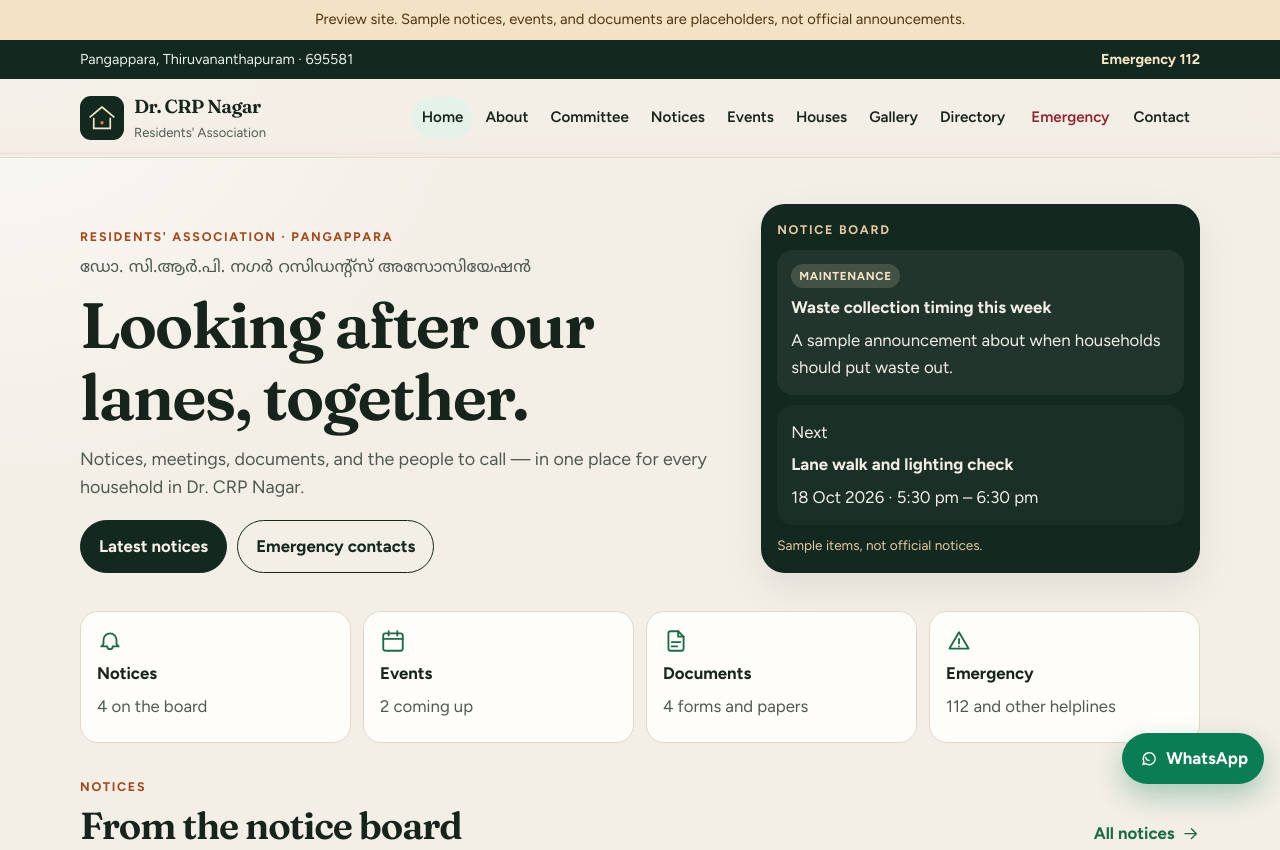
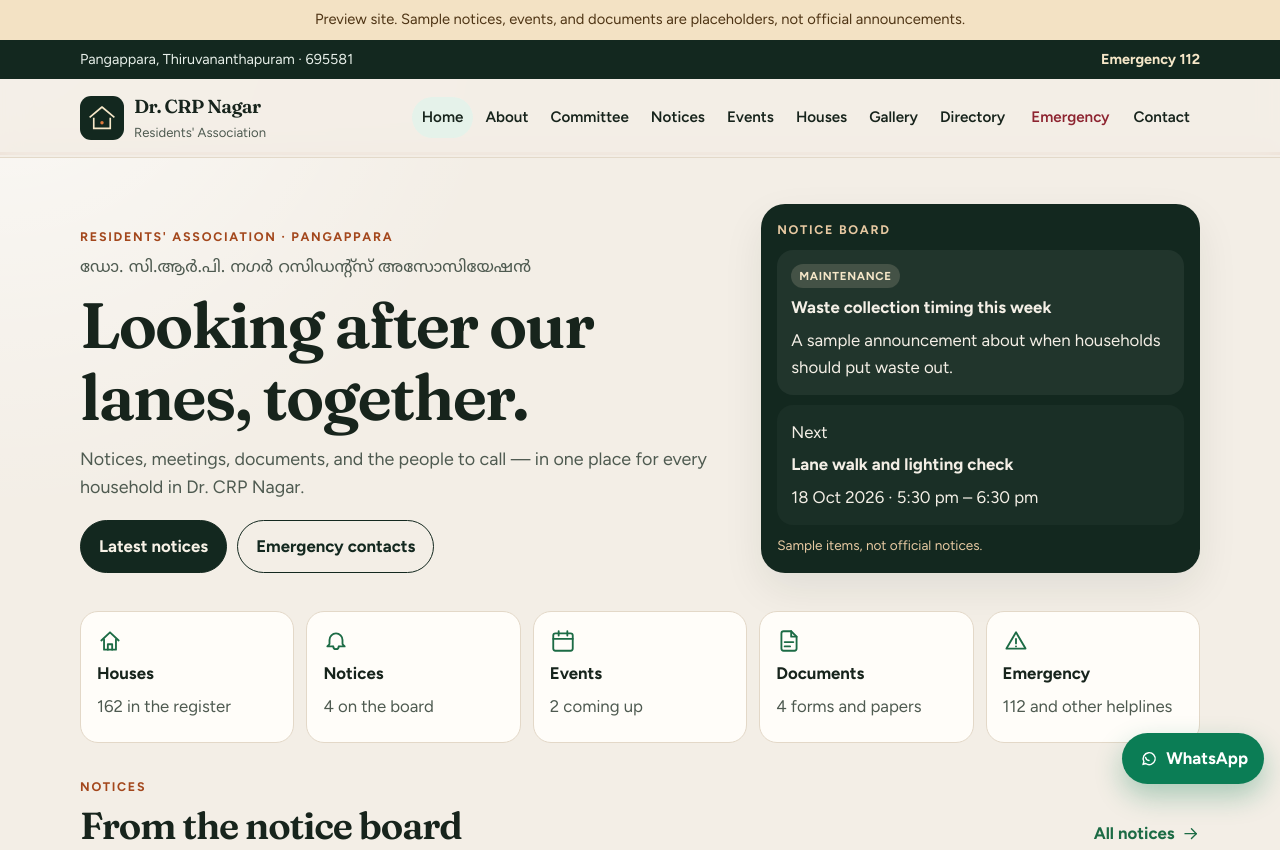
Before and after one commit to ajishvijay/drcrpnagar, a website: page index.html in a window 1280 px wide. Shown: the top 850 px of the page. Drawn offline with Linux system fonts and the light colour scheme.

Commit message:
Show the house directory on a fresh load of the live site.

```diff
--- a/css/styles.css
+++ b/css/styles.css
@@ -336,7 +336,7 @@ a { color: var(--leaf); }
   gap: 12px;
 }
 
-.tile-grid { grid-template-columns: repeat(4, 1fr); }
+.tile-grid { grid-template-columns: repeat(5, 1fr); }
 .card-grid { grid-template-columns: repeat(3, 1fr); }
 .info-grid, .committee-grid { grid-template-columns: repeat(2, 1fr); }
 .role-row { grid-template-columns: repeat(5, 1fr); }
--- a/index.html
+++ b/index.html
@@ -28,7 +28,7 @@
   <link rel="preconnect" href="https://fonts.googleapis.com">
   <link rel="preconnect" href="https://fonts.gstatic.com" crossorigin>
   <link href="https://fonts.googleapis.com/css2?family=Figtree:wght@400;500;600;700&family=Fraunces:opsz,wght@9..144,500;9..144,620&family=Noto+Sans+Malayalam:wght@500;600&display=swap" rel="stylesheet">
-  <link rel="stylesheet" href="css/styles.css">
+  <link rel="stylesheet" href="css/styles.css?v=3">
 </head>
 <body>
   <div id="boot" class="boot" role="status">
@@ -40,6 +40,6 @@
   <noscript>
     <p class="noscript">This website needs JavaScript to show notices, events, and contacts. You can still open the files in the documents folder.</p>
   </noscript>
-  <script type="module" src="js/main.js"></script>
+  <script type="module" src="js/main.js?v=3"></script>
 </body>
 </html>
--- a/js/icons.js
+++ b/js/icons.js
@@ -4,6 +4,7 @@ const ICONS = {
   file: `<path d="M14 3H7a2 2 0 0 0-2 2v14a2 2 0 0 0 2 2h10a2 2 0 0 0 2-2V8z"/><path d="M14 3v5h5M8 13h8M8 17h5"/>`,
   phone: `<path d="M8 3.5h2.8l1.2 3.2-2 1.2a12.5 12.5 0 0 0 6.1 6.1l1.2-2 3.2 1.2V16a2 2 0 0 1-2.2 2A14.5 14.5 0 0 1 6 6.7 2 2 0 0 1 8 3.5z"/>`,
   pin: `<path d="M12 21s7-6.1 7-11a7 7 0 1 0-14 0c0 4.9 7 11 7 11z"/><circle cx="12" cy="10" r="2.2"/>`,
+  home: `<path d="M4 11.5 12 4l8 7.5"/><path d="M6.5 10.5V20h11V10.5"/><path d="M10 20v-5h4v5"/>`,
   mail: `<rect x="3" y="5" width="18" height="14" rx="2"/><path d="m4 7 8 6 8-6"/>`,
   users: `<path d="M16 19.5v-.8a3.7 3.7 0 0 0-3.7-3.7H7.2A3.7 3.7 0 0 0 3.5 18.7v.8"/><circle cx="9.8" cy="8" r="2.8"/><path d="M20.5 19.5v-.7a3.2 3.2 0 0 0-2.4-3.1"/><circle cx="16.2" cy="8.2" r="2.3"/>`,
   alert: `<path d="M12 4 3.2 19h17.6L12 4z"/><path d="M12 10v4.2"/><path d="M12 17h.01"/>`,
--- a/js/layout.js
+++ b/js/layout.js
@@ -1,6 +1,6 @@
-import { h } from "./dom.js";
-import { icon } from "./icons.js";
-import { addressLines, formatDate, waHref } from "./format.js";
+import { h } from "./dom.js?v=3";
+import { icon } from "./icons.js?v=3";
+import { addressLines, formatDate, waHref } from "./format.js?v=3";
 
 const PRIMARY = [
   { href: "./", label: "Home", id: "home" },
--- a/js/pages.js
+++ b/js/pages.js
@@ -1,5 +1,5 @@
-import { h } from "./dom.js";
-import { icon } from "./icons.js";
+import { h } from "./dom.js?v=3";
+import { icon } from "./icons.js?v=3";
 import {
   addressLines,
   sortNotices,
@@ -13,7 +13,7 @@ import {
   telHref,
   upcoming,
   waHref
-} from "./format.js";
+} from "./format.js?v=3";
 
 const ROUTES = [
   { re: /^\/$/, name: "home", title: () => "Home" },
@@ -75,7 +75,7 @@ const PAGES = {
 };
 
 function renderHome(data) {
-  const { site, notices, events, about, committee, documents } = data;
+  const { site, notices, events, about, committee, documents, houses } = data;
   const latest = sortNotices(notices.items).slice(0, 3);
   const nextEvents = upcoming(events.items).slice(0, 2);
   const featured = latest[0];
@@ -135,6 +135,7 @@ function renderHome(data) {
       h(
         "div",
         { class: "wrap tile-grid" },
+        tile("houses", "home", "Houses", `${houses?.items?.length || 0} in the register`),
         tile("notices", "bell", "Notices", `${notices.items.length} on the board`),
         tile("events", "calendar", "Events", `${upcoming(events.items).length} coming up`),
         tile("documents", "file", "Documents", `${documents.items.length} forms and papers`),
```
Also changed, not shown: js/main.js (+5 -5 lines), 1 other file.
